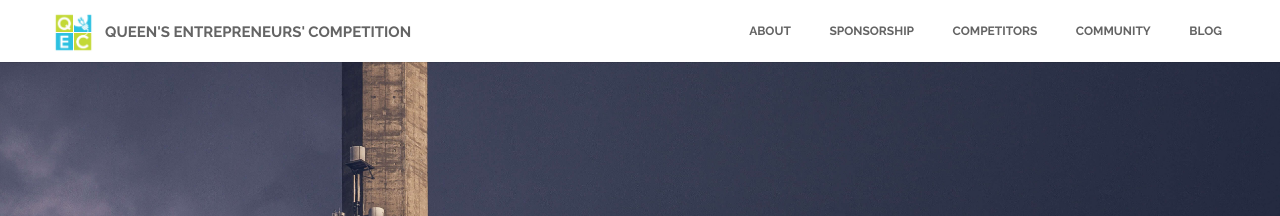
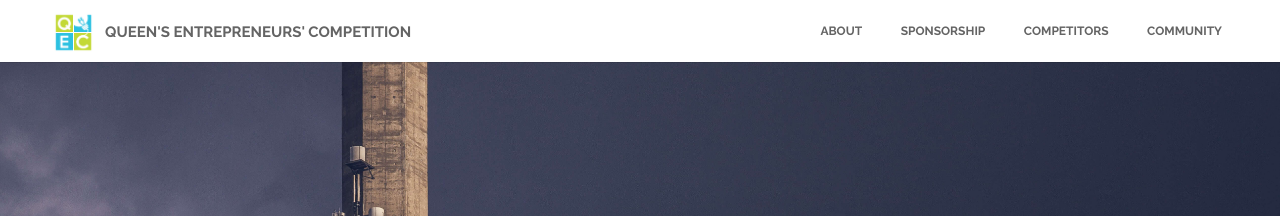
Before and after one commit to qec2016/qec2016.github.io, a Jekyll site: the page built from index.html, in a window 1280 px wide. Shown: the top 216 px of the page. Built offline with Jekyll 4.4.1, drawn with Linux system fonts in a browser that asks for light colours; some web fonts are replaced.

Commit message:
hid blog from header include

```diff
--- a/_includes/header.html
+++ b/_includes/header.html
@@ -24,9 +24,9 @@
           <li class="main-nav__link__container main-nav__link__container--item">
             <a href="{{ "/community" | prepend:site.baseurl }}" class="main-nav__link">Community</a>
           </li>
-          <li class="main-nav__link__container main-nav__link__container--item">
+          <!--<li class="main-nav__link__container main-nav__link__container--item">
             <a href="{{ "/blog" | prepend:site.baseurl }}" class="main-nav__link">Blog</a>
-          </li>
+          </li>-->
         </ul>
       </li>
     </ul>
```
